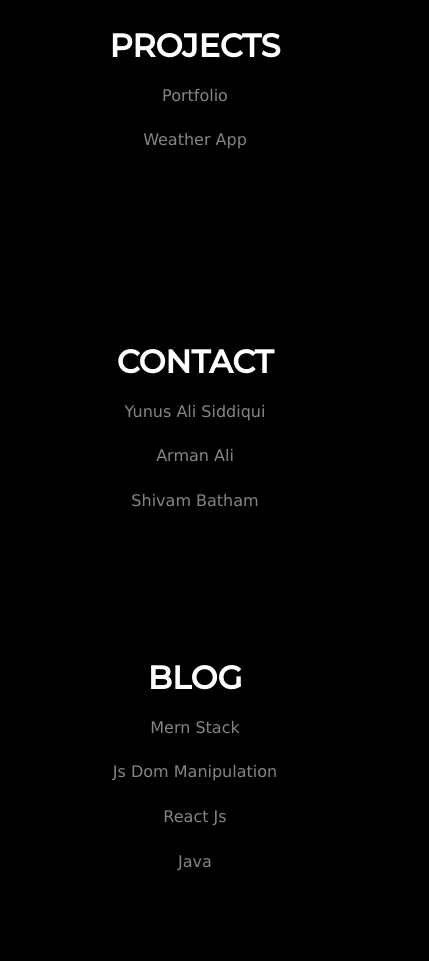
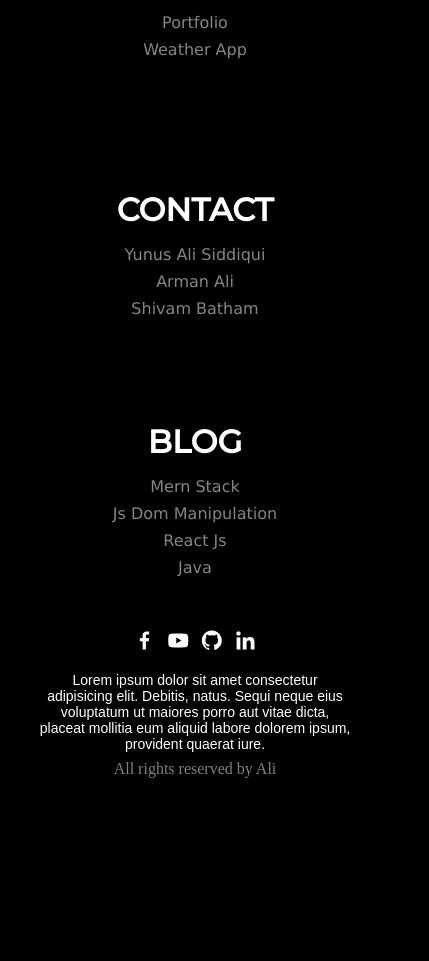
Before and after one commit to yunus-a1i/footer, a website built with Vite: page index.html in a window 390 px wide. Shown: the part 458-1419 px from the top of the page, 429 px wide, since content can reach past the window. After the commit the page ends 1236 px from the top, so only its background shows below. Built offline with nearby package versions, Linux system fonts and the light colour scheme.

Commit message:
Update footer.css
Added media query for small devices

```diff
--- a/styles/footer.css
+++ b/styles/footer.css
@@ -1,12 +1,15 @@
 
 @import url('https://fonts.googleapis.com/css2?family=Montserrat:wght@500&display=swap');
 
+html{
+    scroll-behavior: smooth;
+}
 
 *, *::before,*::after{
     margin: 0;
     padding: 0;
     box-sizing: border-box;
-    scroll-behavior: smooth;
+
 }
 
 a{
@@ -56,7 +59,7 @@ main{
 footer h2{
     font-size: 2rem;
     text-transform: uppercase;
-    transition: .2s ease-in-out ;
+    transition: all .2s ease-in-out ;
 }
 footer h2:hover,footer h2:focus{
     background: linear-gradient(to right, #f32170, rgba(125, 18, 255, 1));
@@ -182,6 +185,74 @@ border-radius: 50%;
     opacity: 0.5;
 }
 
+body::-webkit-scrollbar {
+    width: 8px;
+  }
+
+  body::-webkit-scrollbar-track {
+    box-shadow: inset 0 0 0 rgba(125, 18, 255, 1);
+  }
+
+  body::-webkit-scrollbar-thumb {
+    background-color: rgba(125, 18, 255, 1);
+    outline: 1px solid rgba(125, 18, 255, 1);
+  }
+
+@media (min-width: 390px){
+    .links{
+        margin-top: .4rem;
+        margin-bottom: .4em;
+        /* border: 1px solid red; */
+        display: flex;
+        justify-content: center;
+        align-items: center;
+        font-size: 1.5rem;
+    }
+
+    .footer__c {
+        margin: 2rem 0 0 0;
+        text-align: center;
+        width: 350px;
+        height: 200px;
+    }
+
+    ul{
+        margin-top: 1rem;;
+    }
+
+    ul li {
+        list-style: none;
+        margin: .5rem;
+        padding: 0;
+        font-size: 1rem;
+    }
+
+    .space {
+        margin: 0 .2em 0;
+    }
+    .bottom {
+        display: flex;
+        justify-content: center;
+        align-self: center;
+        text-align: center;
+        font-family: sans-serif;
+        width: 40ch;
+
+        margin: .3rem 0 0;
+        /* border: 1px solid red; */
+        animation: fadeInBottom ease 2s;
+        animation-fill-mode: both;
+    }
+
+    .copyright{
+        margin-top: .5rem;
+        display: flex;
+        justify-content: center;
+        font-family: 'Times New Roman', Times, serif;
+        font-size: medium;
+        opacity: 0.5;
+    }
+}
 
 @media (min-width: 475px) {
     main{
@@ -229,6 +300,8 @@ border-radius: 50%;
     .space {
         margin: 0 .2em 0;
     }
+
+
 }
 
 @media (min-width: 640px) {
```
